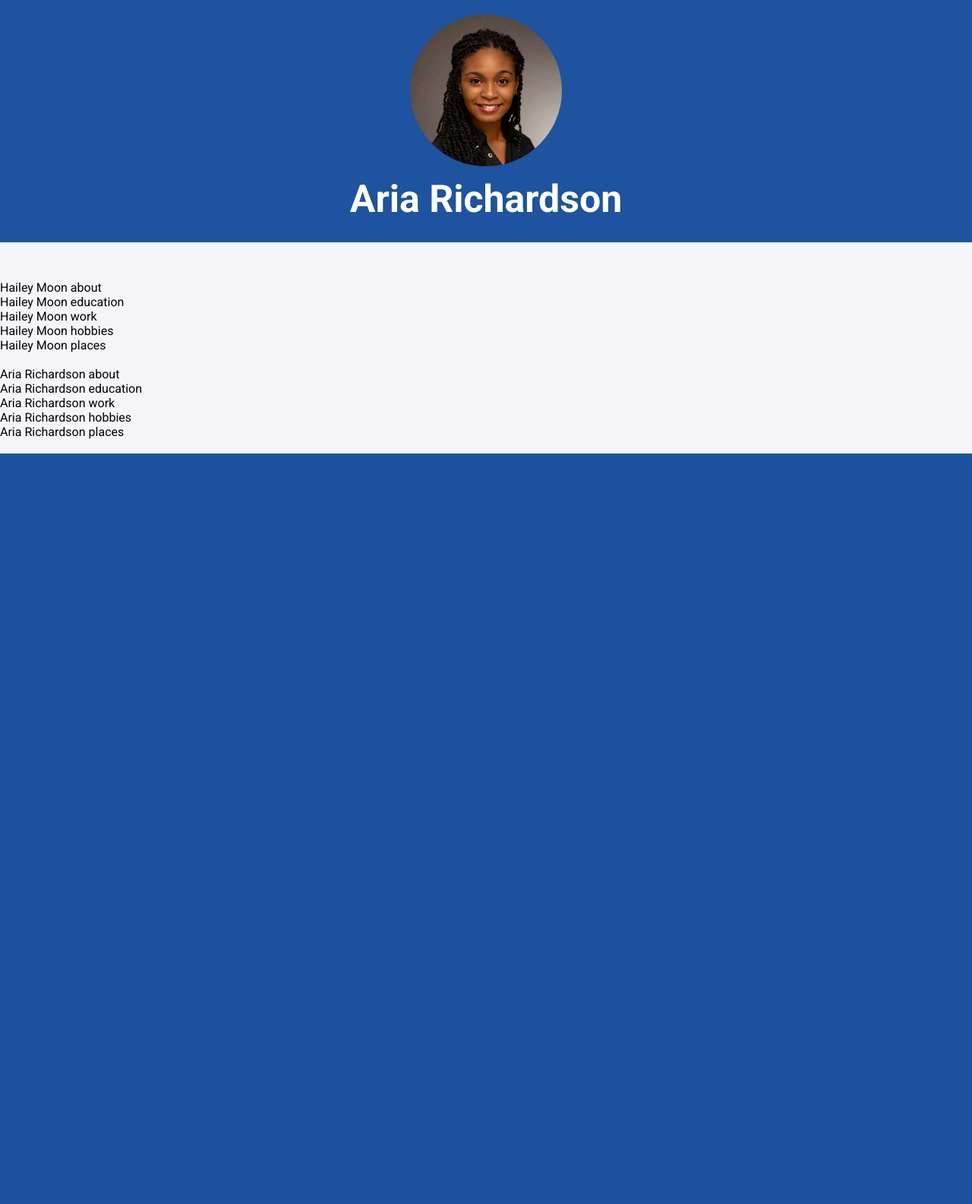
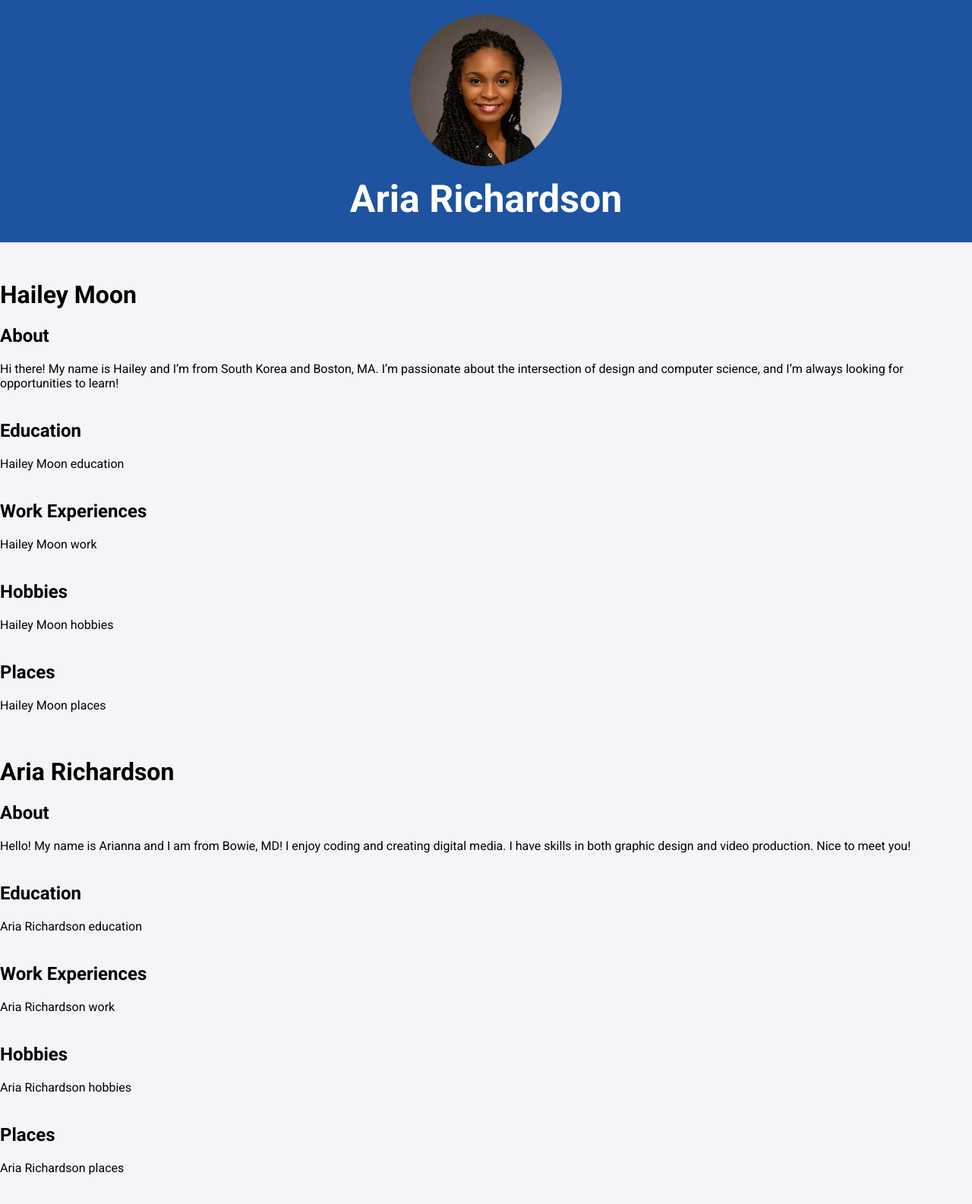
Before and after one commit to starry-ari/AriannaR, a Flask app: page / in a window 1280 px wide. Shown: the part 441-2026 px from the top of the page at 76% size. Before the commit the page ends 1038 px from the top, so only its background shows below. Run offline with Flask 2, Linux system fonts and the light colour scheme.

Commit message:
Added About
Replaced placeholder text with about text for each of the users

```diff
--- a/app/__init__.py
+++ b/app/__init__.py
@@ -55,11 +55,13 @@ class Places:
 
 Hailey = User("Hailey Moon", \
 "./static/img/HaileyPic.png", \
-"about", "education", "work", "hobbies", "places")
+"Hi there! My name is Hailey and I’m from South Korea and Boston, MA. I’m passionate about the intersection of design and computer science, and I’m always looking for opportunities to learn!", \
+"education", "work", "hobbies", "places")
 
 Aria = User("Aria Richardson", \
  "./static/img/AriaPic.png", \
- "about", "education", "work", "hobbies", "places")
+ "Hello! My name is Arianna and I am from Bowie, MD! I enjoy coding and creating digital media. I have skills in both graphic design and video production. Nice to meet you!", \
+ "education", "work", "hobbies", "places")
 
 
 # List of users that will be included in this portfolio
--- a/app/templates/index.html
+++ b/app/templates/index.html
@@ -43,21 +43,32 @@
 
     <!-- Now we will have separate portfolios for each person -->
     {% for user in users %}
+        <h1>{{ user.name }}</h1>
         <div class="about">
-            {{ user.name }} about
+            <h2>About</h2>
+            {{ user.about }}
         </div>
+        <br/>
         <div class="education">
+            <h2>Education</h2>
             {{ user.name }} education
         </div>
+        <br/>
         <div class="work">
+            <h2>Work Experiences</h2>
             {{ user.name }} work
         </div>
+        <br/>
         <div class="hobbies">
+            <h2>Hobbies</h2>
             {{ user.name }} hobbies
         </div>
+        <br/>
         <div class="places">
+            <h2>Places</h2>
             {{ user.name }} places
         </div>
+        <br/>
         <br/>
     {% endfor %}
 </body>
```
